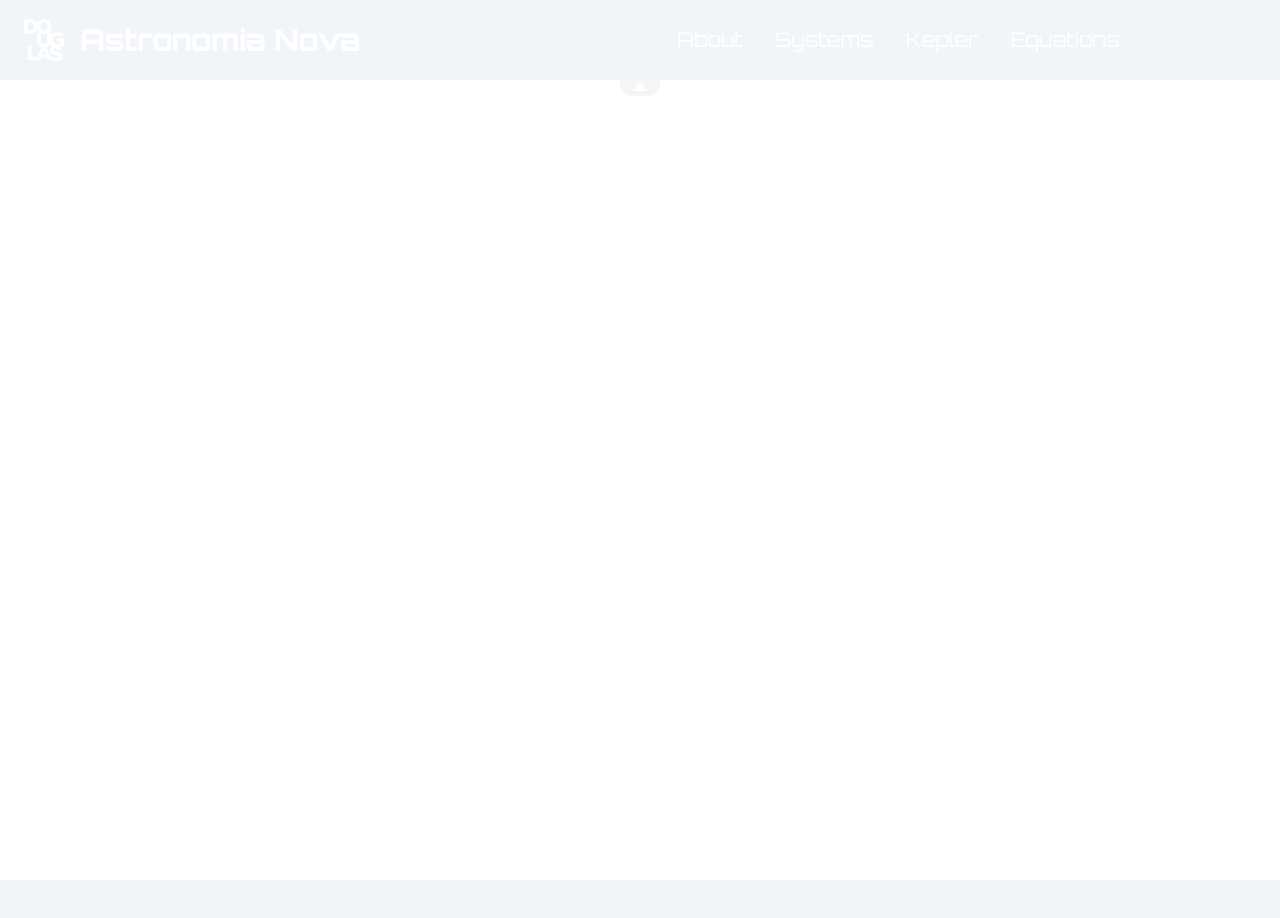
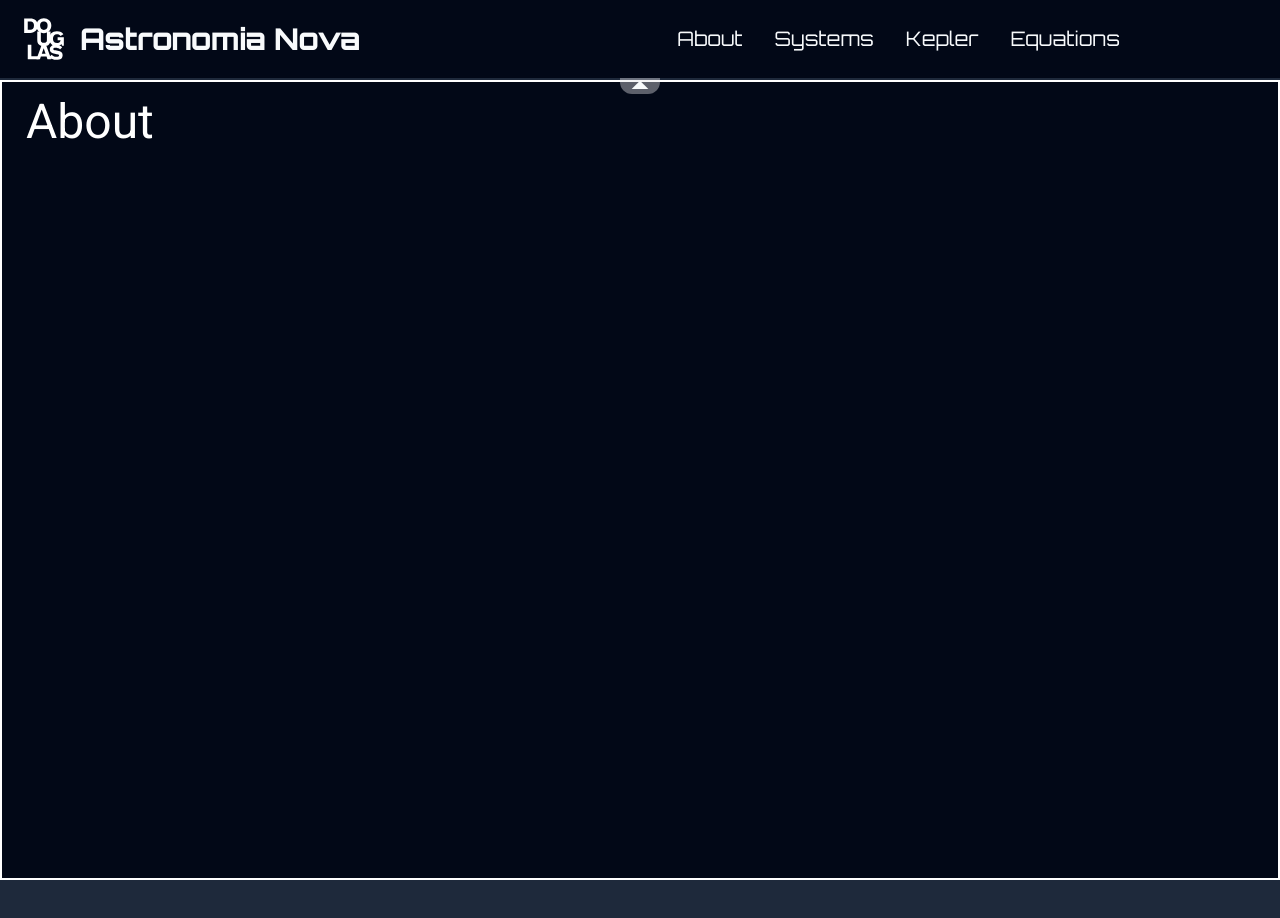
Before and after one commit to nagillimnayr/astronomia-nova, a Next.js app: page /about in a window 1280 px wide. Shown: the top 918 px of the page. Built offline with nearby package versions, Linux system fonts and the light colour scheme; a web font is replaced by a local one.

Commit message:
feat: add dark mode

```diff
--- a/src/components/layout/site-layout/SiteHeader.tsx
+++ b/src/components/layout/site-layout/SiteHeader.tsx
@@ -27,7 +27,7 @@ const SiteHeader = () => {
         ref={headerRef}
         data-state="open"
         className={cn(
-          `sticky top-0 z-[99999999] flex h-20 w-screen min-w-full translate-y-[0%] flex-row items-stretch justify-start bg-secondary py-0 pl-6 pr-36 text-white transition-transform duration-300 ease-in`,
+          `sticky top-0 z-[99999999] flex h-20 w-screen min-w-full translate-y-[0%] flex-row items-stretch justify-start border-b-2 border-border bg-background py-0 pl-6 pr-36 text-foreground transition-transform duration-300 ease-in`,
           `data-[state=closed]:-translate-y-[100%]`
         )}
       >
--- a/src/components/layout/site-layout/providers/providers.tsx
+++ b/src/components/layout/site-layout/providers/providers.tsx
@@ -1,4 +1,5 @@
 import { MDXProvider } from '@mdx-js/react';
+import { ThemeProvider } from './theme-provider';
 
 type ProviderProps = {
   children: React.ReactNode;
@@ -8,9 +9,9 @@ const components = {};
 
 const Providers = ({ children }: ProviderProps) => {
   return (
-    <>
+    <ThemeProvider attribute="class" defaultTheme="dark" enableSystem>
       <MDXProvider components={components}>{children}</MDXProvider>
-    </>
+    </ThemeProvider>
   );
 };
 
--- /dev/null
+++ b/src/components/layout/site-layout/providers/theme-provider.tsx
@@ -0,0 +1,6 @@
+import { ThemeProvider as NextThemesProvider } from 'next-themes';
+import { type ThemeProviderProps } from 'next-themes/dist/types';
+
+export function ThemeProvider({ children, ...props }: ThemeProviderProps) {
+  return <NextThemesProvider {...props}>{children}</NextThemesProvider>;
+}
```
